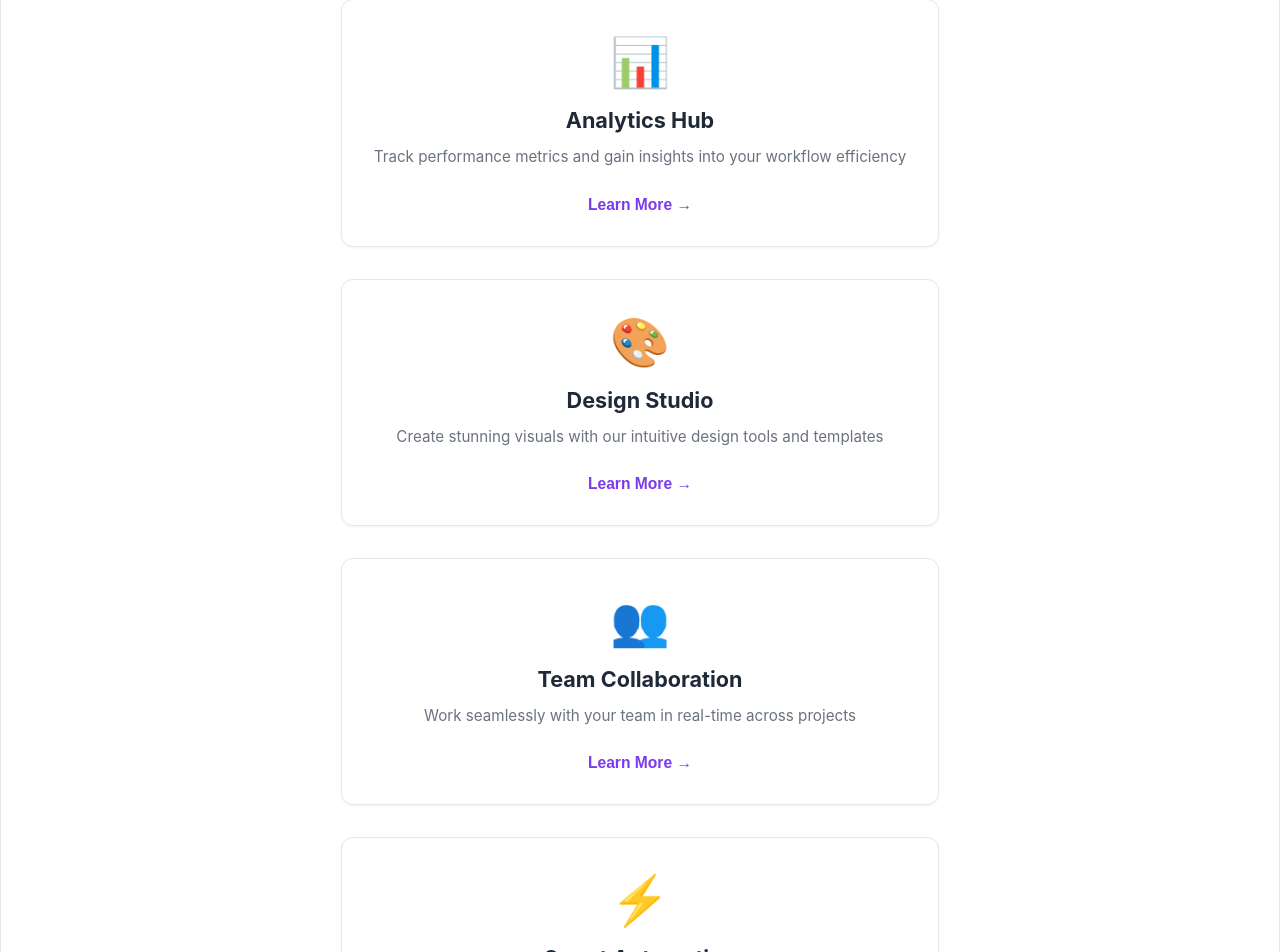
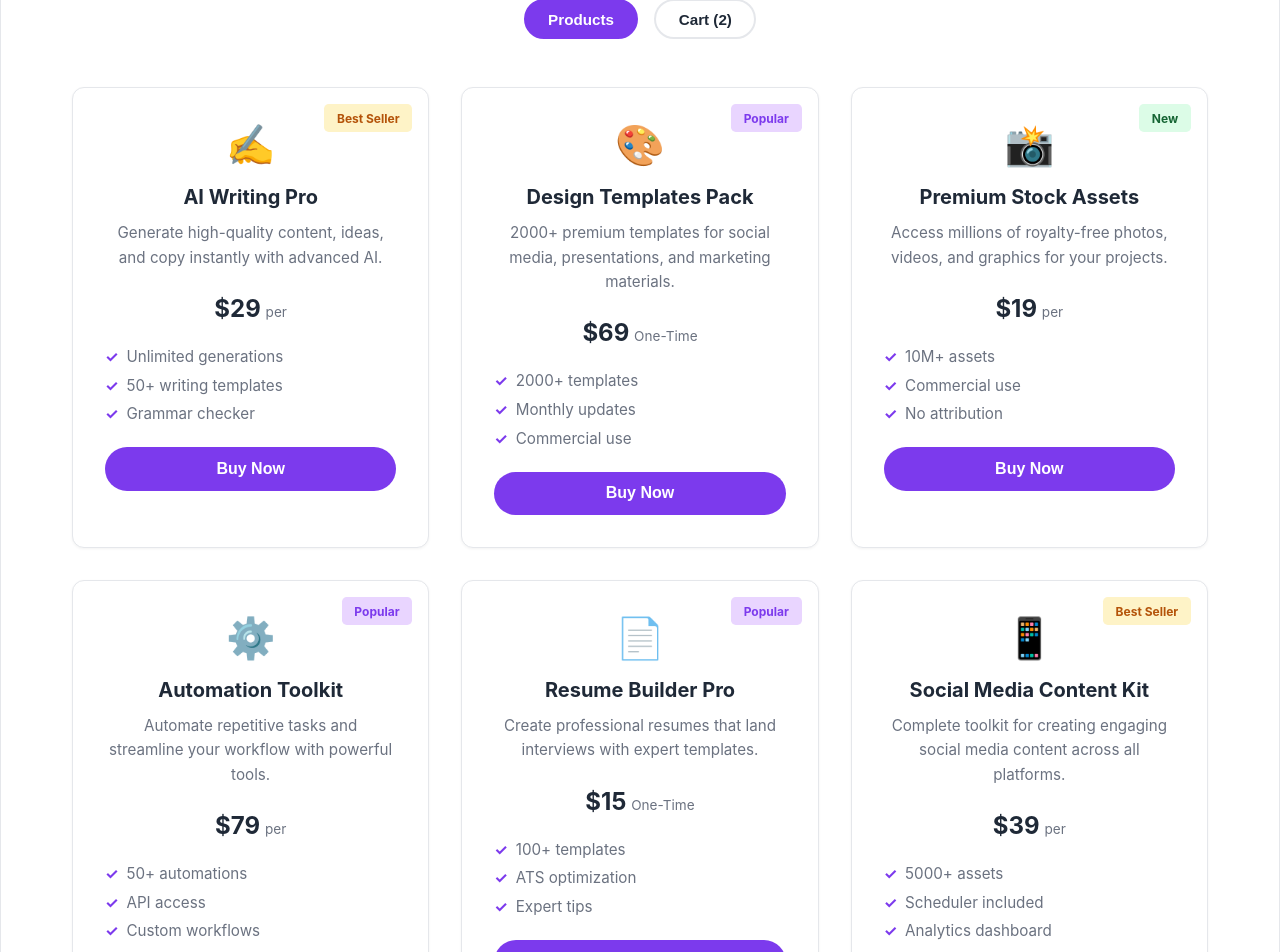
Before and after one commit to Faruque23/B13-Assignment-06-Final, a React (Vite) app: page / in a window 1280 px wide. Shown: the part 1260-2212 px from the top of the page. Built offline with nearby package versions, Linux system fonts and the light colour scheme.

Commit message:
Digital Tools design done

```diff
--- a/src/App.css
+++ b/src/App.css
@@ -302,9 +302,39 @@ body {
   padding: 0 2rem;
 }
 
+.tools-filter {
+  display: flex;
+  justify-content: center;
+  gap: 1rem;
+  margin-bottom: 3rem;
+}
+
+.filter-btn {
+  background: transparent;
+  border: 2px solid var(--border);
+  color: var(--text-primary);
+  padding: 0.6rem 1.4rem;
+  border-radius: 9999px;
+  cursor: pointer;
+  font-size: 0.95rem;
+  font-weight: 600;
+  transition: all 0.3s;
+}
+
+.filter-btn.active {
+  background: var(--primary);
+  border-color: var(--primary);
+  color: var(--white);
+}
+
+.filter-btn:hover:not(.active) {
+  border-color: var(--primary);
+  color: var(--primary);
+}
+
 .tools-grid {
   display: grid;
-  grid-template-columns: repeat(auto-fit, minmax(320px, 1fr));
+  grid-template-columns: repeat(3, 1fr);
   gap: 2rem;
 }
 
@@ -315,6 +345,7 @@ body {
   padding: 2rem;
   transition: all 0.3s;
   box-shadow: 0 1px 3px rgba(0, 0, 0, 0.05);
+  position: relative;
 }
 
 .tool-card:hover {
@@ -323,14 +354,39 @@ body {
   border-color: var(--primary);
 }
 
+.tool-badge {
+  position: absolute;
+  top: 1rem;
+  right: 1rem;
+  font-size: 0.75rem;
+  font-weight: 700;
+  padding: 0.4rem 0.8rem;
+  border-radius: 0.3rem;
+}
+
+.tool-badge.best-seller {
+  background: #fef3c7;
+  color: #b45309;
+}
+
+.tool-badge.popular {
+  background: #e9d5ff;
+  color: #7c3aed;
+}
+
+.tool-badge.new {
+  background: #dcfce7;
+  color: #166534;
+}
+
 .tool-icon {
-  font-size: 3rem;
+  font-size: 2.5rem;
   margin-bottom: 1rem;
   display: inline-block;
 }
 
 .tool-card h3 {
-  font-size: 1.35rem;
+  font-size: 1.25rem;
   font-weight: 700;
   margin-bottom: 0.75rem;
   color: var(--text-primary);
@@ -343,8 +399,45 @@ body {
   font-size: 0.95rem;
 }
 
-.tool-card .btn-card {
-  font-size: 0.975rem;
+.tool-price {
+  margin-bottom: 1.5rem;
+}
+
+.tool-price .price {
+  font-size: 1.5rem;
+  font-weight: 700;
+  color: var(--text-primary);
+}
+
+.tool-price .price-period {
+  font-size: 0.85rem;
+  color: var(--text-secondary);
+  margin-left: 0.3rem;
+}
+
+.tool-features {
+  list-style: none;
+  margin-bottom: 1.5rem;
+  padding: 0;
+}
+
+.tool-features li {
+  font-size: 0.95rem;
+  color: var(--text-secondary);
+  margin-bottom: 0.6rem;
+  display: flex;
+  align-items: center;
+}
+
+.tool-features .check {
+  color: var(--primary);
+  margin-right: 0.5rem;
+  font-weight: 700;
+}
+
+.buy-btn {
+  width: 100%;
+  padding: 0.8rem 1.5rem;
 }
 
 /* Steps Section */
@@ -595,6 +688,10 @@ body {
   .stats-container {
     grid-template-columns: 1fr;
   }
+
+  .tools-grid {
+    grid-template-columns: repeat(2, 1fr);
+  }
 }
 
 @media (max-width: 480px) {
@@ -625,4 +722,8 @@ body {
   .footer-content {
     grid-template-columns: 1fr;
   }
+
+  .tools-grid {
+    grid-template-columns: 1fr;
+  }
 }
--- a/src/App.jsx
+++ b/src/App.jsx
@@ -69,44 +69,108 @@ function App() {
       <section id="features" className="tools-section">
         <div className="section-header">
           <h2>Premium Digital Tools</h2>
-          <p>Everything you need to create, collaborate, and ship</p>
+          <p>Choose from our curated collection of premium digital products designed to boost your productivity and creativity.</p>
+        </div>
+        <div className="tools-filter">
+          <button className="filter-btn active">Products</button>
+          <button className="filter-btn">Cart (2)</button>
         </div>
         <div className="tools-grid">
           <div className="tool-card">
-            <div className="tool-icon">📊</div>
-            <h3>Analytics Hub</h3>
-            <p>Track performance metrics and gain insights into your workflow efficiency</p>
-            <button className="btn-card">Learn More →</button>
+            <span className="tool-badge best-seller">Best Seller</span>
+            <div className="tool-icon">✍️</div>
+            <h3>AI Writing Pro</h3>
+            <p>Generate high-quality content, ideas, and copy instantly with advanced AI.</p>
+            <div className="tool-price">
+              <span className="price">$29</span>
+              <span className="price-period">per</span>
+            </div>
+            <ul className="tool-features">
+              <li><span className="check">✓</span> Unlimited generations</li>
+              <li><span className="check">✓</span> 50+ writing templates</li>
+              <li><span className="check">✓</span> Grammar checker</li>
+            </ul>
+            <button className="btn-primary buy-btn">Buy Now</button>
           </div>
           <div className="tool-card">
+            <span className="tool-badge popular">Popular</span>
             <div className="tool-icon">🎨</div>
-            <h3>Design Studio</h3>
-            <p>Create stunning visuals with our intuitive design tools and templates</p>
-            <button className="btn-card">Learn More →</button>
+            <h3>Design Templates Pack</h3>
+            <p>2000+ premium templates for social media, presentations, and marketing materials.</p>
+            <div className="tool-price">
+              <span className="price">$69</span>
+              <span className="price-period">One-Time</span>
+            </div>
+            <ul className="tool-features">
+              <li><span className="check">✓</span> 2000+ templates</li>
+              <li><span className="check">✓</span> Monthly updates</li>
+              <li><span className="check">✓</span> Commercial use</li>
+            </ul>
+            <button className="btn-primary buy-btn">Buy Now</button>
           </div>
           <div className="tool-card">
-            <div className="tool-icon">👥</div>
-            <h3>Team Collaboration</h3>
-            <p>Work seamlessly with your team in real-time across projects</p>
-            <button className="btn-card">Learn More →</button>
+            <span className="tool-badge new">New</span>
+            <div className="tool-icon">📸</div>
+            <h3>Premium Stock Assets</h3>
+            <p>Access millions of royalty-free photos, videos, and graphics for your projects.</p>
+            <div className="tool-price">
+              <span className="price">$19</span>
+              <span className="price-period">per</span>
+            </div>
+            <ul className="tool-features">
+              <li><span className="check">✓</span> 10M+ assets</li>
+              <li><span className="check">✓</span> Commercial use</li>
+              <li><span className="check">✓</span> No attribution</li>
+            </ul>
+            <button className="btn-primary buy-btn">Buy Now</button>
           </div>
           <div className="tool-card">
-            <div className="tool-icon">⚡</div>
-            <h3>Smart Automation</h3>
-            <p>Automate repetitive tasks and focus on what matters most</p>
-            <button className="btn-card">Learn More →</button>
+            <span className="tool-badge popular">Popular</span>
+            <div className="tool-icon">⚙️</div>
+            <h3>Automation Toolkit</h3>
+            <p>Automate repetitive tasks and streamline your workflow with powerful tools.</p>
+            <div className="tool-price">
+              <span className="price">$79</span>
+              <span className="price-period">per</span>
+            </div>
+            <ul className="tool-features">
+              <li><span className="check">✓</span> 50+ automations</li>
+              <li><span className="check">✓</span> API access</li>
+              <li><span className="check">✓</span> Custom workflows</li>
+            </ul>
+            <button className="btn-primary buy-btn">Buy Now</button>
           </div>
           <div className="tool-card">
-            <div className="tool-icon">🔒</div>
-            <h3>Enterprise Security</h3>
-            <p>Bank-level security and compliance for your peace of mind</p>
-            <button className="btn-card">Learn More →</button>
+            <span className="tool-badge popular">Popular</span>
+            <div className="tool-icon">📄</div>
+            <h3>Resume Builder Pro</h3>
+            <p>Create professional resumes that land interviews with expert templates.</p>
+            <div className="tool-price">
+              <span className="price">$15</span>
+              <span className="price-period">One-Time</span>
+            </div>
+            <ul className="tool-features">
+              <li><span className="check">✓</span> 100+ templates</li>
+              <li><span className="check">✓</span> ATS optimization</li>
+              <li><span className="check">✓</span> Expert tips</li>
+            </ul>
+            <button className="btn-primary buy-btn">Buy Now</button>
           </div>
           <div className="tool-card">
-            <div className="tool-icon">🚀</div>
-            <h3>Performance Tools</h3>
-            <p>Optimize and scale your digital products effortlessly</p>
-            <button className="btn-card">Learn More →</button>
+            <span className="tool-badge best-seller">Best Seller</span>
+            <div className="tool-icon">📱</div>
+            <h3>Social Media Content Kit</h3>
+            <p>Complete toolkit for creating engaging social media content across all platforms.</p>
+            <div className="tool-price">
+              <span className="price">$39</span>
+              <span className="price-period">per</span>
+            </div>
+            <ul className="tool-features">
+              <li><span className="check">✓</span> 5000+ assets</li>
+              <li><span className="check">✓</span> Scheduler included</li>
+              <li><span className="check">✓</span> Analytics dashboard</li>
+            </ul>
+            <button className="btn-primary buy-btn">Buy Now</button>
           </div>
         </div>
       </section>
```
